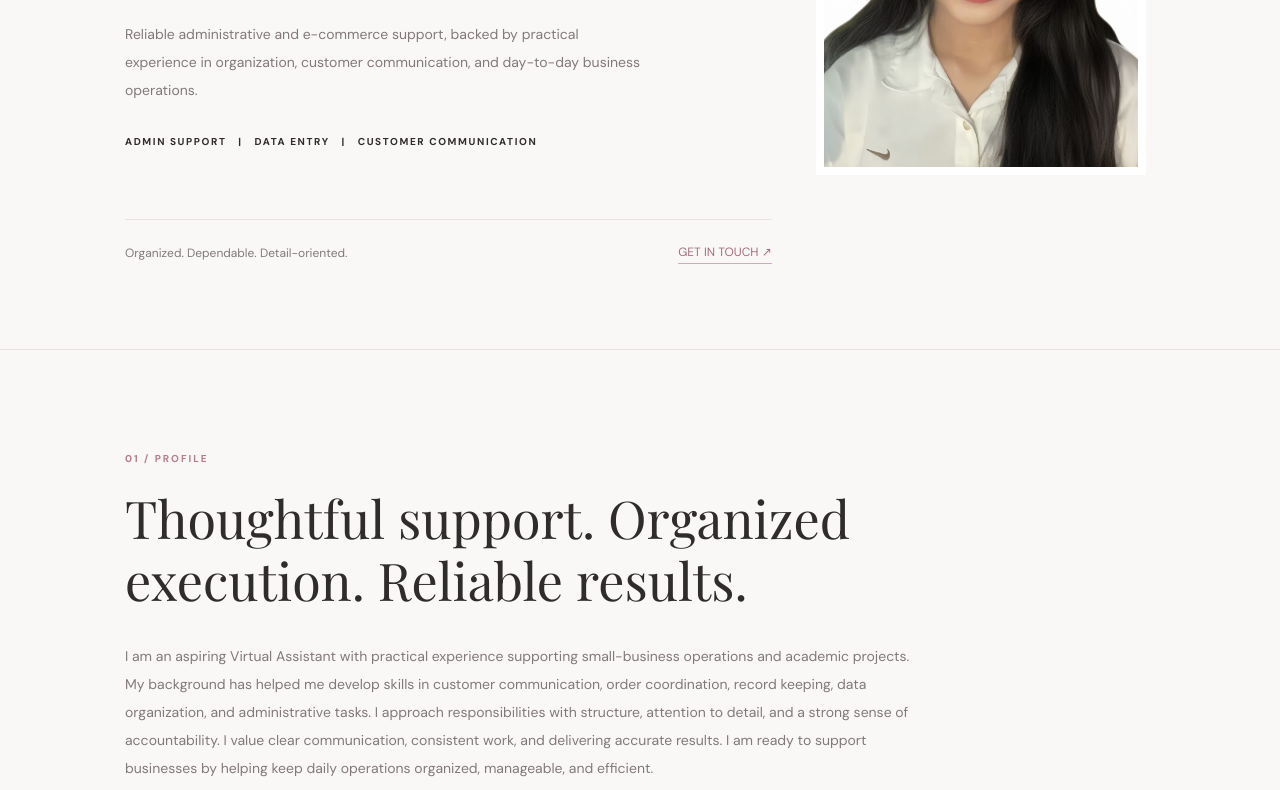
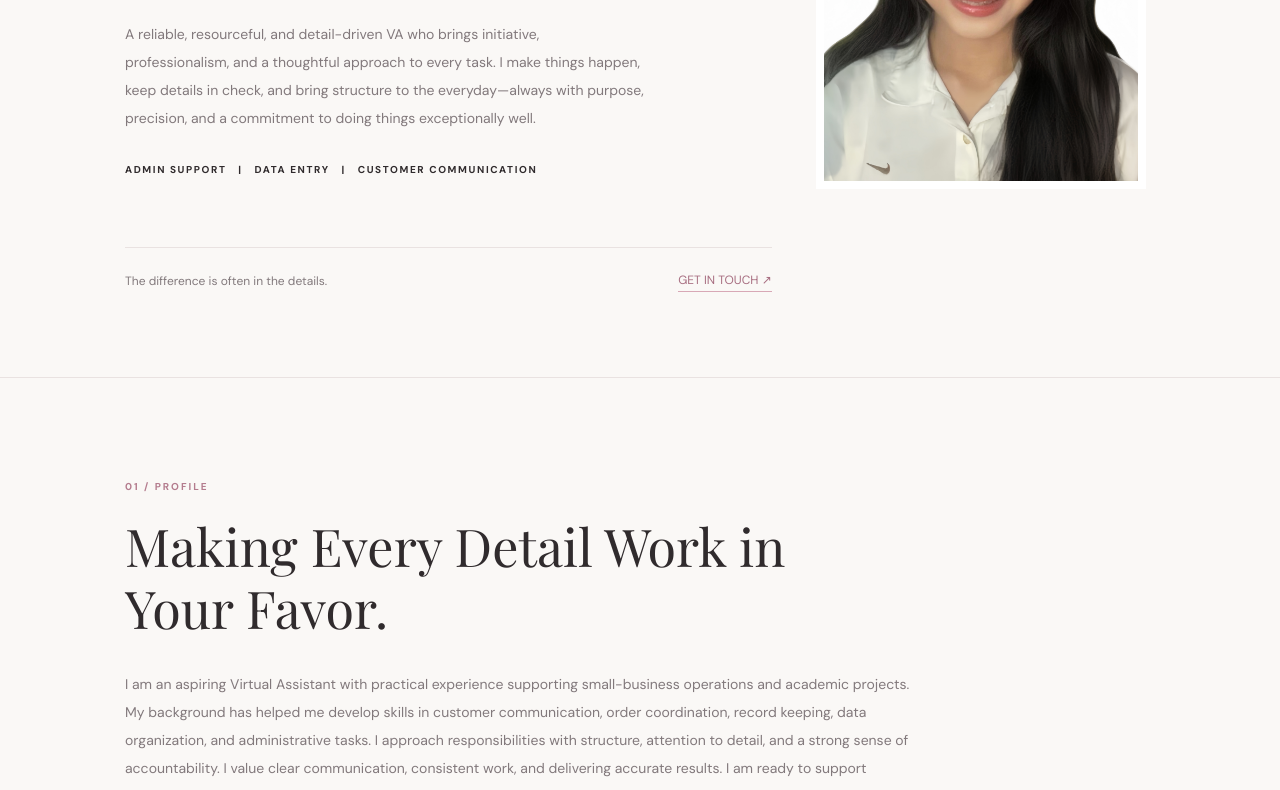
Before and after one commit to daintydeguzman/workportfolio, a plain HTML site: page index.html in a window 1280 px wide. Shown: the part 495-1285 px from the top of the page. Drawn offline with nearby package versions, Linux system fonts and the light colour scheme.

Commit message:
Update index.html

```diff
--- a/index.html
+++ b/index.html
@@ -620,7 +620,7 @@ nav {
         <p class="hero-subtitle">VIRTUAL ASSISTANT</p>
 
         <p style="font-size:14px;color:var(--muted);max-width:520px;line-height:2;">
-            Reliable administrative and e-commerce support, backed by practical experience in organization, customer communication, and day-to-day business operations.
+           A reliable, resourceful, and detail-driven VA who brings initiative, professionalism, and a thoughtful approach to every task. I make things happen, keep details in check, and bring structure to the everyday—always with purpose, precision, and a commitment to doing things exceptionally well.
         </p>
 
         <p class="specialties" style="margin-top:25px;">
@@ -628,7 +628,7 @@ nav {
         </p>
 
         <div class="hero-bottom">
-            <p>Organized. Dependable. Detail-oriented.</p>
+            <p>The difference is often in the details.</p>
             <a class="email-link" href="mailto:daintydeguzman.work@gmail.com">GET IN TOUCH ↗</a>
         </div>
 
@@ -648,7 +648,7 @@ nav {
     <p class="section-label">01 / PROFILE</p>
 
     <h2 class="section-title">
-        Thoughtful support. Organized execution. Reliable results.
+        Making Every Detail Work in Your Favor.
     </h2>
 
     <p class="intro">
```
